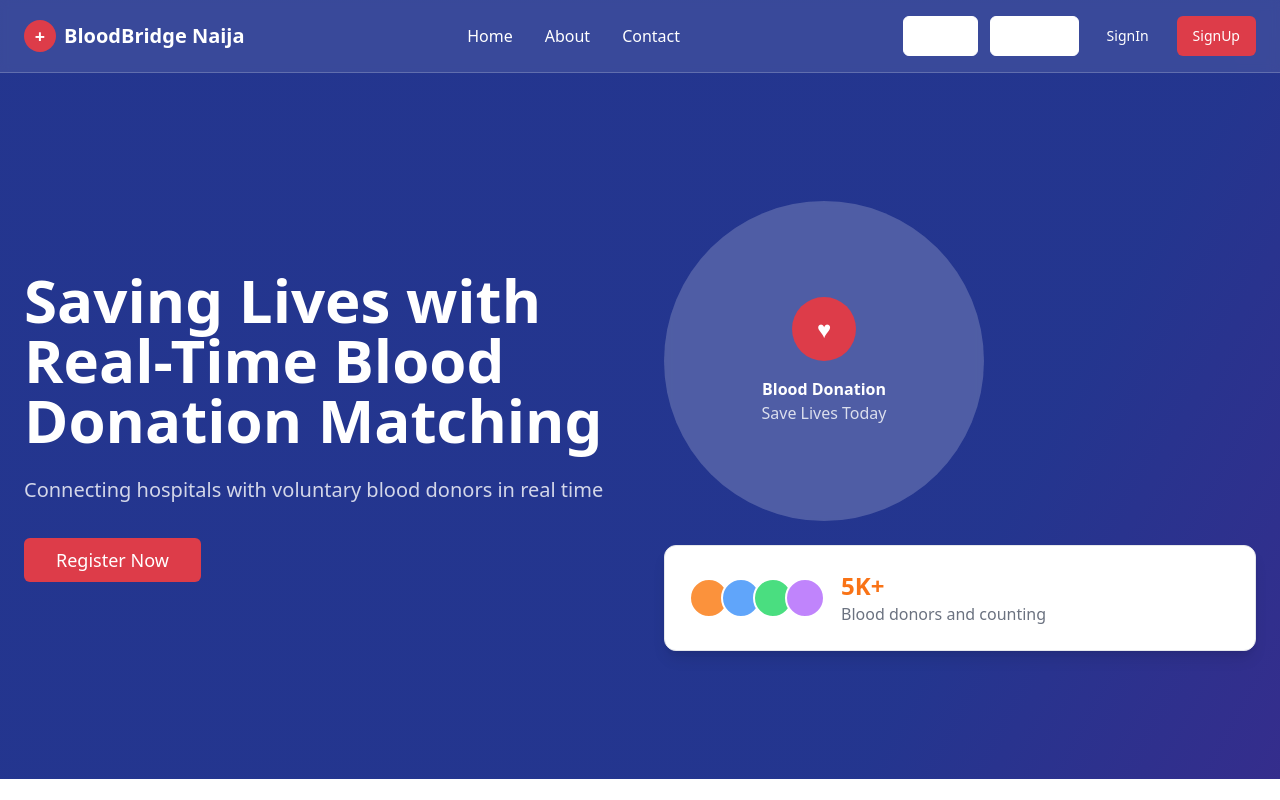
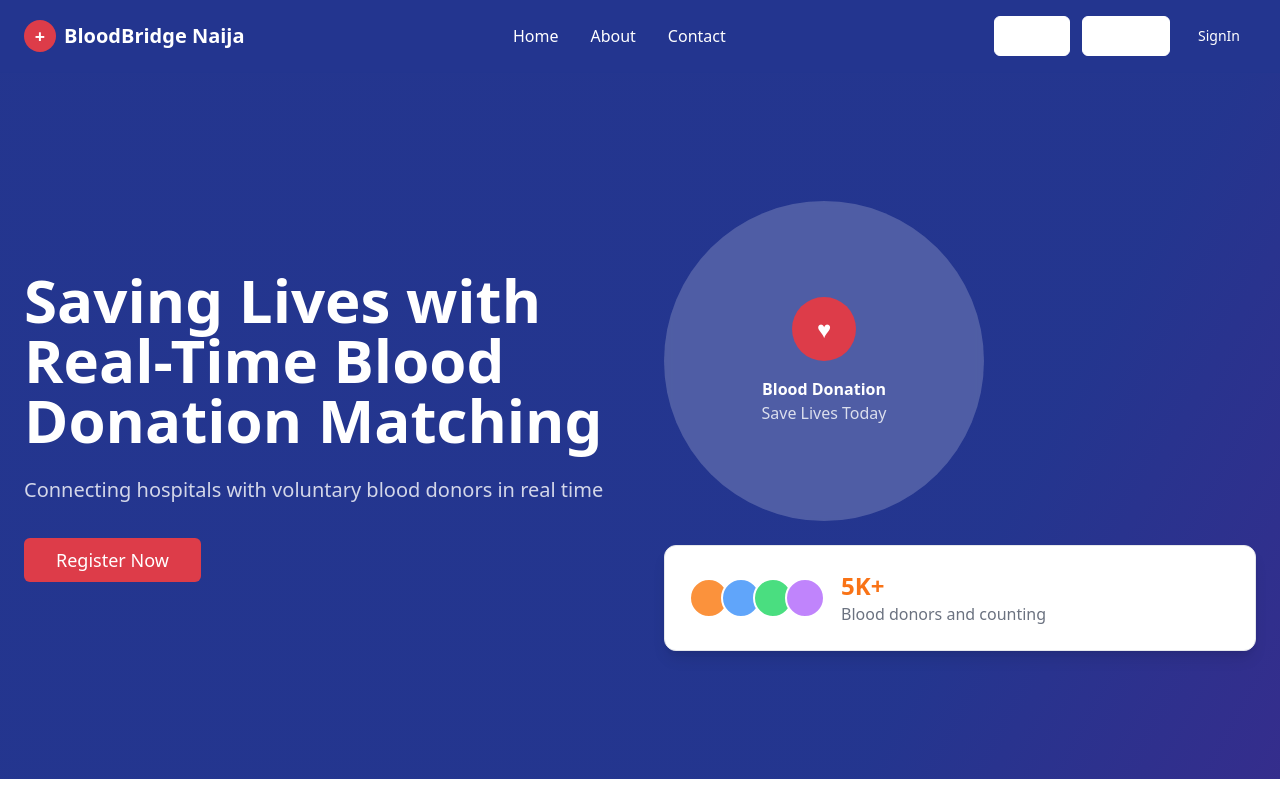
Before and after one commit to Bigdee001-dev/blood-bridge, a React (Vite) app: page / in a window 1280 px wide. Shown: the top 800 px of the page. Built offline with nearby package versions, Linux system fonts and the light colour scheme.

Commit message:
Refactor navigation header
Remove signup button and apply blue theme to navigation header.

```diff
--- a/src/pages/Landing.tsx
+++ b/src/pages/Landing.tsx
@@ -1,4 +1,3 @@
-
 import { Button } from "@/components/ui/button";
 import { Card, CardContent } from "@/components/ui/card";
 import { Link } from "react-router-dom";
@@ -7,7 +6,7 @@ const Landing = () => {
   return (
     <div className="min-h-screen bg-gradient-to-br from-deep-blue via-primary to-purple-900">
       {/* Navigation - Made sticky */}
-      <nav className="sticky top-0 z-50 flex items-center justify-between px-6 py-4 bg-white/10 backdrop-blur-sm border-b border-white/20">
+      <nav className="sticky top-0 z-50 flex items-center justify-between px-6 py-4 bg-primary/90 backdrop-blur-sm border-b border-primary/30">
         <div className="flex items-center gap-2">
           <div className="w-8 h-8 bg-blood-red rounded-full flex items-center justify-center">
             <span className="text-white text-lg font-bold">+</span>
@@ -35,11 +34,6 @@ const Landing = () => {
           <Link to="/signin">
             <Button variant="ghost" className="text-white border-white hover:bg-white/20">
               SignIn
-            </Button>
-          </Link>
-          <Link to="/signup">
-            <Button className="bg-blood-red hover:bg-blood-red/90 text-white">
-              SignUp
             </Button>
           </Link>
         </div>
```
